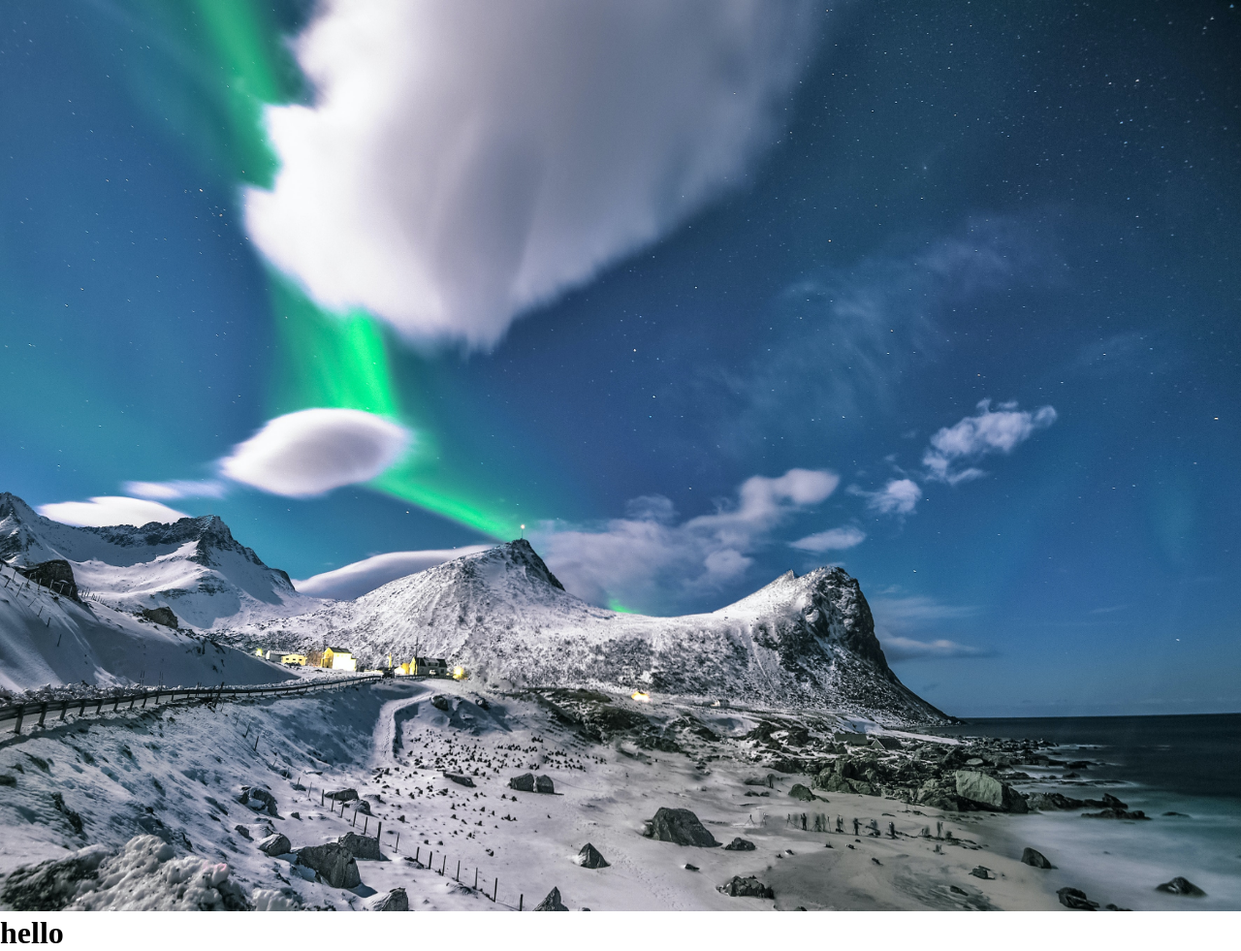
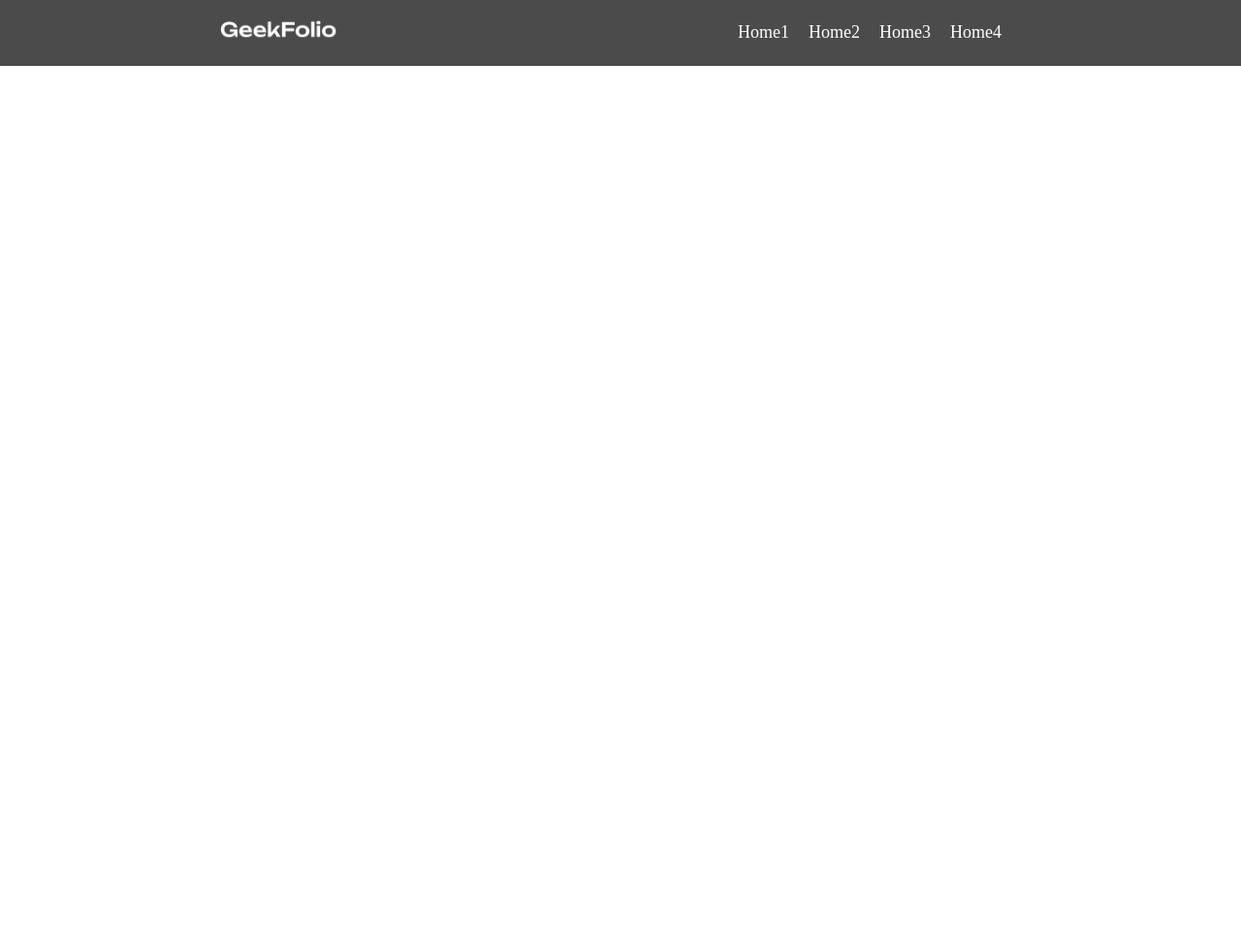
Before and after one commit to FarhaanSadik/digital-products, a plain HTML site: page index.html in a window 1280 px wide. Shown: the whole page at 97% size. After the commit the page ends 800 px from the top, so only its background shows below. Drawn offline with Linux system fonts and the light colour scheme.

Commit message:
Logo and Menu bar added

```diff
--- a/index.html
+++ b/index.html
@@ -7,13 +7,28 @@
     <link rel="stylesheet" href="style.css">
 </head>
 <body>
+<header>
+    <div class="menu-container">
 
-    <div class="background">
-      <img src="image/pexels-stein-egil-liland-3408744.jpg" alt="mountain" width="100%" height="940px">
+        <div class="logo"><img class="logo-photo" src="./logo/logo-light.png" alt="logo-light"></div>
 
-      <h1>hello</h1>
+        <div class="menus">
+            <li class="item">Home1</li>
+            <li class="item">Home2</li>
+            <li class="item">Home3</li>
+            <li class="item">Home4</li>
+        </div>
+     </div>
 
-    </div>
+</header>
+
+<main>
+
+</main>
+
+<footer>
+
+</footer>
 
 </body>
 </html>
--- a/style.css
+++ b/style.css
@@ -1,5 +1,18 @@
-*{margin: 0;
-    padding: 0;
+*{margin: 0; padding: 0;}
 
+.menu-container{background-color: rgb(75, 75, 75);padding: 20px;
+color: white;list-style: none;
+display: flex; align-items: center; justify-content: space-around;
 
 }
+.logo-photo{width: 120px;
+cursor: pointer;}
+.menus{display: flex;}
+
+.item{
+    margin-right: 10px;
+    padding-right: 10px;
+    font-size: 18px;
+    cursor: pointer;
+}
+.item:hover{color: rgb(142, 255, 231);}
```
Also changed, not shown: icon/0.png (added), icon/1.png (added), icon/2.png (added), image/pexels-stein-egil-liland-3408744.jpg (deleted), images/background.png (added), images/banner.png (added), images/product-1.jpg (added), images/product-2.jpg (added), images/product-3.jpg (added), images/section.png (added), logo/logo-dark.png (added), logo/logo-light.png (added).
